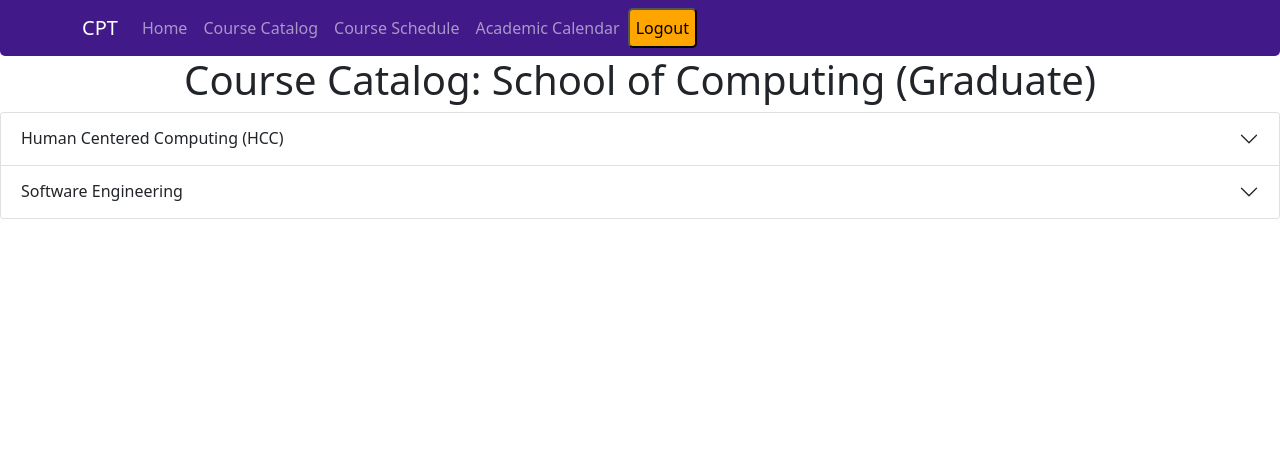
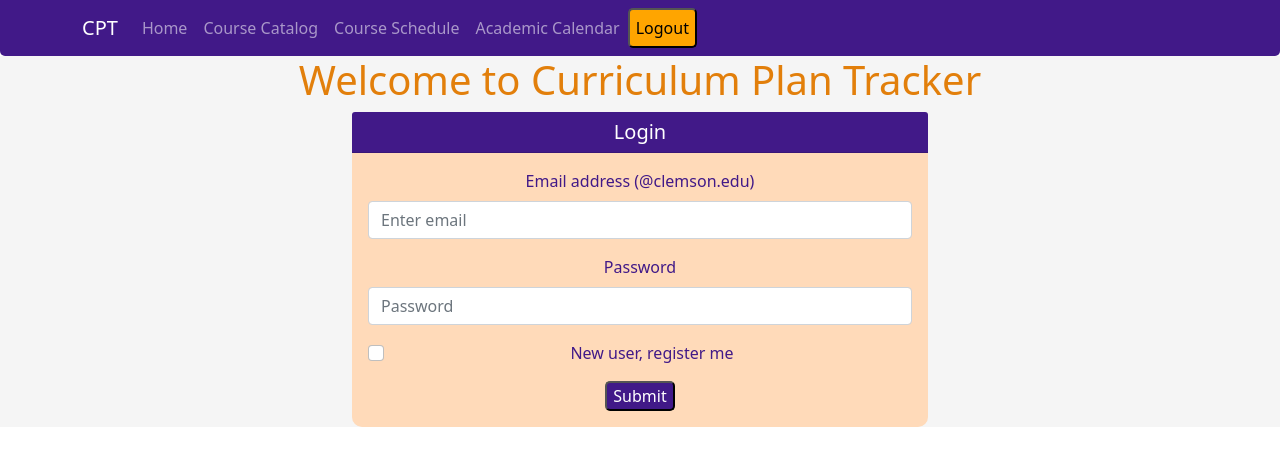
Before and after one commit to nathannunes/sdm_fe_final_project, a React (Create React App) app in the folder sdm_frontend/: page /courses in a window 1280 px wide. Shown: the top 466 px of the page. Built offline with nearby package versions, Linux system fonts and the light colour scheme.

Commit message:
AB#87 added page protection when not logged in

```diff
--- a/sdm_frontend/src/App.js
+++ b/sdm_frontend/src/App.js
@@ -1,4 +1,4 @@
-//import ReactDOM from 'react-dom';
+import React, { useState } from 'react';
 import { BrowserRouter, Routes, Route } from 'react-router-dom';
 
 import Layout from './pages/Layout';
@@ -8,17 +8,22 @@ import Schedule from './pages/Schedule';
 import Catalog from './pages/Catalog';
 import NoPage from './pages/NoPage';
 
+import useToken from './components/useToken';
+
 import 'bootstrap/dist/css/bootstrap.min.css';
 
 function App() {
+  const {token, setToken} = useToken();
+  const [isLoggedIn, setLogin] = useState(!!token)
+
   return (
     <BrowserRouter>
       <Routes>
         <Route path="/" element={<Layout />}>
           <Route index element={<Home />} />
-          <Route path="courses" element={<Catalog />} />
-          <Route path="schedule" element={<Schedule />} />
-          <Route path="calendar" element={<Calendar />} />
+          <Route path="courses" element={isLoggedIn ? <Catalog /> : <Home />} />
+          <Route path="schedule" element={isLoggedIn ? <Schedule /> : <Home />} />
+          <Route path="calendar" element={isLoggedIn ? <Calendar /> : <Home />} />
           <Route path="*" element={<NoPage />} />
         </Route>
       </Routes>
--- a/sdm_frontend/src/pages/Layout.js
+++ b/sdm_frontend/src/pages/Layout.js
@@ -2,7 +2,7 @@ import React from 'react';
 import { Outlet } from 'react-router-dom';
 import NavBar from "../components/NavBar";
 
-const Layout = () => {
+const Layout = (props) => {
     return(
         <>
             <NavBar />
```
